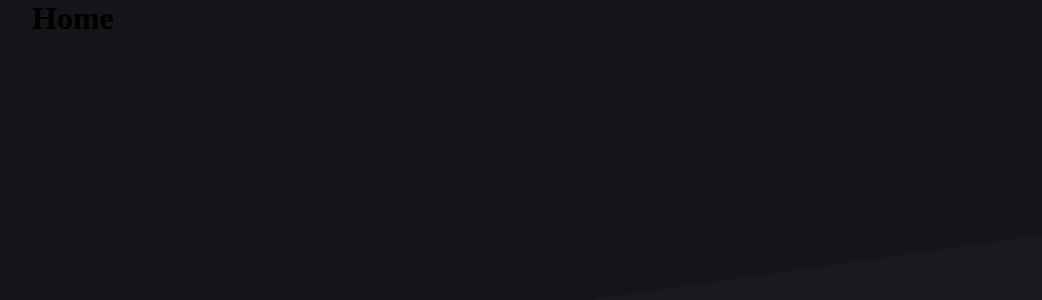
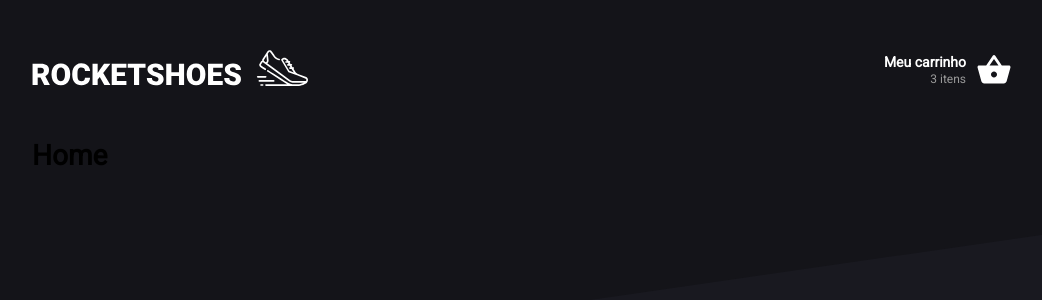
Before and after one commit to geovanicv/rocketshoes-react, a React (Create React App) app in the folder modulo7-arquitetura-flux/: page / in a window 1280 px wide. Shown: the top 300 px of the page, without its empty margins (118-1160 px from the left). Built offline with nearby package versions, Linux system fonts and the light colour scheme.

Commit message:
Criando e estilizando Header

```diff
--- a/modulo7-arquitetura-flux/package.json
+++ b/modulo7-arquitetura-flux/package.json
@@ -8,6 +8,7 @@
     "@testing-library/user-event": "^7.1.2",
     "react": "^16.12.0",
     "react-dom": "^16.12.0",
+    "react-icons": "^3.8.0",
     "react-router-dom": "^5.1.2",
     "react-scripts": "3.3.0",
     "styled-components": "^4.4.1"
--- a/modulo7-arquitetura-flux/src/App.js
+++ b/modulo7-arquitetura-flux/src/App.js
@@ -1,13 +1,14 @@
 import React from 'react';
 import { BrowserRouter } from 'react-router-dom';
+
 import GlobalStyled from './styles/global';
-
+import Header from './components/Header';
 import Routes from './routes';
 
 function App() {
   return (
     <BrowserRouter>
-      {/* <Header /> */}
+      <Header />
       <Routes />
       <GlobalStyled />
     </BrowserRouter>
--- /dev/null
+++ b/modulo7-arquitetura-flux/src/components/Header/index.js
@@ -0,0 +1,24 @@
+import React from 'react';
+import { Link } from 'react-router-dom';
+import { MdShoppingBasket } from 'react-icons/md';
+
+import { Container, Cart } from './styles';
+import logo from '../../assets/images/logo.svg';
+
+export default function Header() {
+  return (
+    <Container>
+      <Link to="/">
+        <img src={logo} alt="Rocketshoes" />
+      </Link>
+
+      <Cart to="/cart">
+        <div>
+          <strong>Meu carrinho</strong>
+          <span>3 itens</span>
+        </div>
+        <MdShoppingBasket size={36} color="#FFF" />
+      </Cart>
+    </Container>
+  );
+}
--- /dev/null
+++ b/modulo7-arquitetura-flux/src/components/Header/styles.js
@@ -0,0 +1,34 @@
+import styled from 'styled-components';
+import { Link } from 'react-router-dom';
+
+export const Container = styled.header`
+  display: flex;
+  justify-content: space-between;
+  align-items: center;
+  margin: 50px 0;
+`;
+export const Cart = styled(Link)`
+  display: flex;
+  align-items: center;
+  text-decoration: none;
+  transition: opacity 0.2s;
+
+  &:hover {
+    opacity: 0.7;
+  }
+
+  div {
+    text-align: right;
+    margin-right: 10px;
+
+    strong {
+      display: block;
+      color: #fff;
+    }
+
+    span {
+      font-size: 12px;
+      color: #999;
+    }
+  }
+`;
--- a/modulo7-arquitetura-flux/src/styles/global.js
+++ b/modulo7-arquitetura-flux/src/styles/global.js
@@ -17,7 +17,8 @@ export default createGlobalStyle`
   }
 
   body, input, button {
-    font: 14px, 'Roboto', sans-serif;
+    font-family: 'Roboto', sans-serif;
+    font-size: 14px;
   }
 
   #root {
```
Also changed, not shown: modulo7-arquitetura-flux/src/assets/images/logo.svg (added), 1 other file (tests, documents, lock files or other folders).
